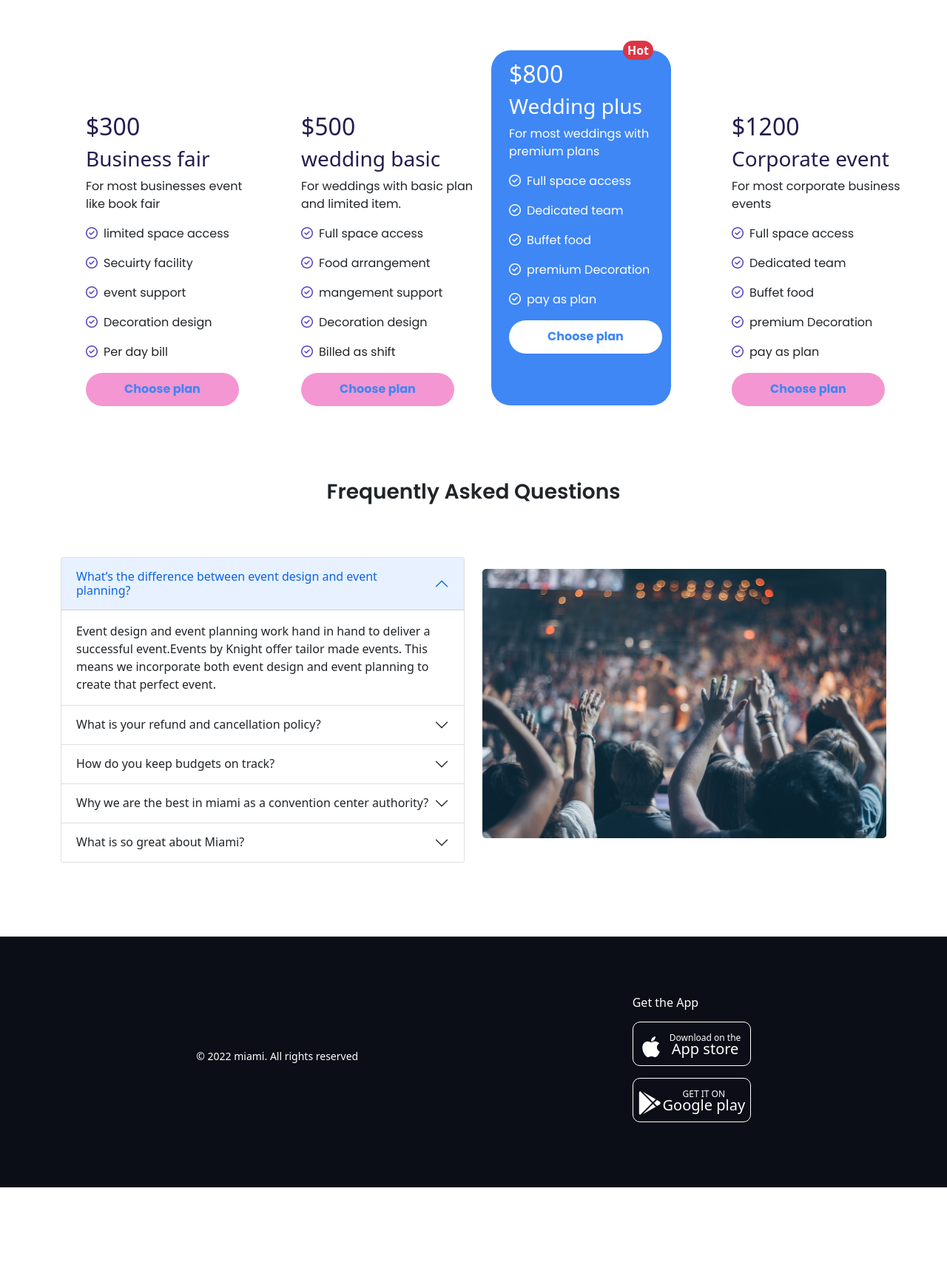
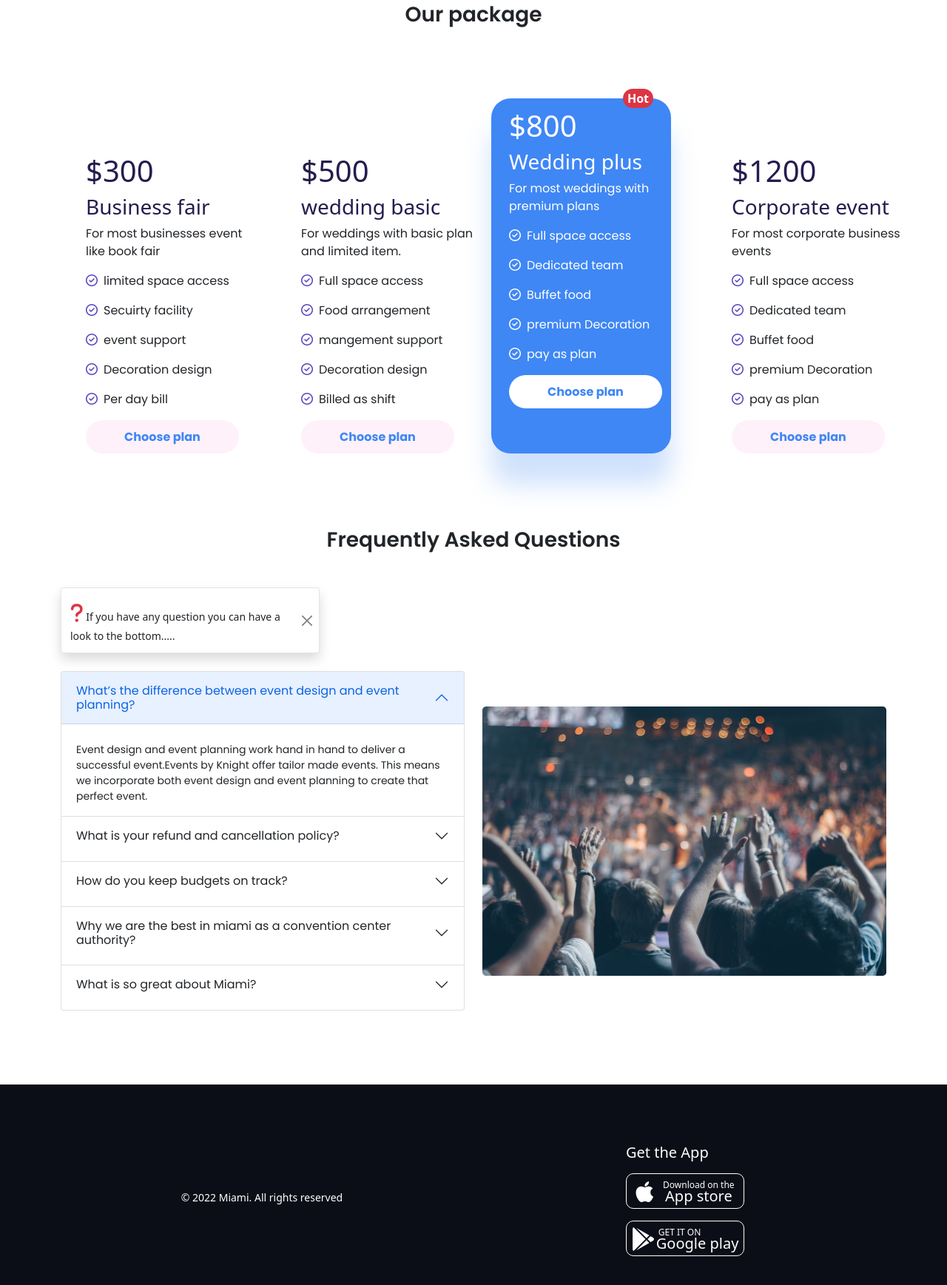
Before and after one commit to md-atiqurrahman/convention-center, a plain HTML site: page index.html in a window 1280 px wide. Shown: the part 769-2506 px from the top of the page at 74% size. Before the commit the page ends 2374 px from the top, so only its background shows below. Drawn offline with nearby package versions, Linux system fonts and the light colour scheme.

Commit message:
add toasts

```diff
--- a/css/style.css
+++ b/css/style.css
@@ -2,6 +2,7 @@
 @import url('https://fonts.googleapis.com/css2?family=Inter&family=Manrope:wght@700&family=Open+Sans:wght@600&family=Poppins:wght@400;600;700&family=Raleway:ital,wght@1,300&family=Roboto:wght@300;500&display=swap');
 @import url('https://fonts.googleapis.com/css2?family=Inter&family=Manrope:wght@700&family=Open+Sans:wght@600&family=Poppins:wght@600;700&family=Raleway:ital,wght@1,300&family=Roboto:wght@300;500&display=swap');
 @import url('https://fonts.googleapis.com/css2?family=Inter&family=Manrope:wght@700&family=Open+Sans:wght@600&family=Poppins:wght@700&family=Raleway:ital,wght@1,300&family=Roboto:wght@300;500&display=swap');
+@import url('https://fonts.googleapis.com/css2?family=Inter&family=Manrope:wght@700&family=Open+Sans:wght@600&family=Poppins:wght@400;600;700;900&family=Raleway:ital,wght@1,300&family=Roboto:wght@300;500&display=swap');
 
 /* common or utilities */
 .f-family{
@@ -18,6 +19,9 @@
 }
 .fw7{
     font-weight: 700;
+}
+.fw9{
+    font-weight: 900;
 }
 /* slider section */
 .btn-white{
@@ -40,7 +44,7 @@
     color: #5243C2;
 }
 .pac-btn{
-    background: #F496D1;
+    background: #f496d221;
     color: #3F87F5;
     border: none;
     border-radius: 24px;
@@ -62,12 +66,17 @@
     width: 232px;
     height: 387px;
     margin-left: 34px;
-    margin-top: 84px;
+    margin-top: 74px;
 }
 .card2{
     height: 480px;
     background: #3F87F5;
     border-radius: 26px;
+    box-shadow: 0px 42px 34px rgba(63, 135, 245, 0.25);
+}
+/* question section */
+.accordion-font{
+    font-size: 14px;
 }
 /* footer section */
 .footer-details{
@@ -77,7 +86,7 @@
 .app-btn{
     background-color: #0B0D17;
     width: 160px;
-    height: 60px;
+    height: 48px;
     margin: 8px 0;
     border: 1px solid white;
     border-radius: 10px;
@@ -88,8 +97,11 @@
     font-weight: 400;
 }
 .p-top{
-margin-top: 10px;
+margin-top: 7px;
 }
 .m-top{
    margin-top: -10px;
 }
+.m-left{
+    margin-left: -48px;
+}
--- a/index.html
+++ b/index.html
@@ -51,7 +51,7 @@
             </nav>
         </section>
         <!-- carousel start -->
-        <section class="container-fluid px-0 m-bottom">
+        <section class="container-fluid px-0 m-bottom" style="height: 584px;">
             <div id="carouselExampleCaptions" class="carousel slide" data-bs-ride="carousel">
                 <div class="carousel-indicators">
                     <button type="button" data-bs-target="#carouselExampleCaptions" data-bs-slide-to="0" class="active"
@@ -69,8 +69,8 @@
                 </div>
                 <div class="carousel-inner">
                     <div class="carousel-item active">
-                        <img src="images/banner.png" class="d-block w-100" alt="...">
-                        <div class="carousel-caption d-none d-md-block">
+                        <img src="images/banner.png" class="d-block h-100" alt="...">
+                        <div class="carousel-caption d-block d-md-block">
                             <h1>The perfect venue for your <br>
                                 next event</h1>
                             <p>Experience exciting varieties of activities and scenery <br> when you book a meeting in
@@ -81,8 +81,8 @@
                         </div>
                     </div>
                     <div class="carousel-item">
-                        <img src="images/banner2.jpg" class="d-block w-100 rounded-bottom" alt="...">
-                        <div class="carousel-caption d-none d-md-block">
+                        <img src="images/banner2.jpg" class="d-block h-100 rounded-bottom" alt="...">
+                        <div class="carousel-caption d-block d-md-block">
                             <h1>The perfect venue for your <br>
                                 next event</h1>
                             <p>Experience exciting varieties of activities and scenery <br> when you book a meeting in
@@ -93,8 +93,8 @@
                         </div>
                     </div>
                     <div class="carousel-item">
-                        <img src="images/banner3.jpg" class="d-block w-100 rounded-bottom" alt="...">
-                        <div class="carousel-caption d-none d-md-block">
+                        <img src="images/banner3.jpg" class="d-block h-100 rounded-bottom" alt="...">
+                        <div class="carousel-caption d-block d-md-block">
                             <h1>The perfect venue for your <br>
                                 next event</h1>
                             <p>Experience exciting varieties of activities and scenery <br> when you book a meeting in
@@ -105,8 +105,8 @@
                         </div>
                     </div>
                     <div class="carousel-item">
-                        <img src="images/banner4.jpg" class="d-block w-100 rounded-bottom" alt="...">
-                        <div class="carousel-caption d-none d-md-block">
+                        <img src="images/banner4.jpg" class="d-block h-100 rounded-bottom" alt="...">
+                        <div class="carousel-caption d-block d-md-block">
                             <h1>The perfect venue for your <br>
                                 next event</h1>
                             <p>Experience exciting varieties of activities and scenery <br> when you book a meeting in
@@ -117,8 +117,8 @@
                         </div>
                     </div>
                     <div class="carousel-item">
-                        <img src="images/banner5.jpg" class="d-block w-100 rounded-bottom" alt="...">
-                        <div class="carousel-caption d-none d-md-block">
+                        <img src="images/banner5.jpg" class="d-block h-100 rounded-bottom" alt="...">
+                        <div class="carousel-caption d-block d-md-block">
                             <h1>The perfect venue for your <br>
                                 next event</h1>
                             <p>Experience exciting varieties of activities and scenery <br> when you book a meeting in
@@ -129,8 +129,8 @@
                         </div>
                     </div>
                     <div class="carousel-item">
-                        <img src="images/banner6.jpg" class="d-block w-100 rounded-bottom" alt="...">
-                        <div class="carousel-caption d-none d-md-block">
+                        <img src="images/banner6.jpg" class="d-block h-100 rounded-bottom" alt="...">
+                        <div class="carousel-caption d-block d-md-block">
                             <h1>The perfect venue for your <br>
                                 next event</h1>
                             <p>Experience exciting varieties of activities and scenery <br> when you book a meeting in
@@ -163,7 +163,7 @@
             <div class="row row-cols-1 row-cols-md-2 row-cols-lg-4 bg-white rounded-3 gy-2 gx-0 gy-md-5 gx-lg-5 pt-5">
                 <div class="col">
                     <div class="card1">
-                        <h2 class="f-color">$300</h2>
+                        <h1 class="f-color">$300</h1>
                         <h3 class="f-color">Business fair</h3>
                         <p class="f-family fw4">For most businesses event
                             like book fair</p>
@@ -183,7 +183,7 @@
                 </div>
                 <div class="col">
                     <div class="card1">
-                        <h2 class="f-color">$500</h2>
+                        <h1 class="f-color">$500</h1>
                         <h3 class="f-color">wedding basic</h3>
                         <p class="f-family fw4">For weddings with basic plan
                             and limited item.</p>
@@ -202,14 +202,14 @@
                         <button class="pac-btn f-family fw7">Choose plan</button>
                     </div>
                 </div>
-                <div class="col-12">
-                    <div class="card2 p-4 w-100">
+                <div class="col">
+                    <div class="card2 p-4 w-100 mt-5 mt-md-4 mt-lg-0">
                         <div class="d-flex justify-content-end margin-top">
                             <div>
                                 <button class="border-0 rounded-pill text-white bg-danger fw-bolder">Hot</button>
                             </div>
                         </div>
-                        <h2 class="text-white">$800</h2>
+                        <h1 class="text-white">$800</h1>
                         <h3 class="text-white">Wedding plus</h3>
                         <p class="f-family fw4 text-white">For most weddings with premium plans</p>
                         <div class="f-family fw4">
@@ -233,7 +233,7 @@
                 </div>
                 <div class="col">
                     <div class="card1">
-                        <h2 class="f-color">$1200</h2>
+                        <h1 class="f-color">$1200</h1>
                         <h3 class="f-color">Corporate event</h3>
                         <p class="f-family fw4">For most corporate business
                             events</p>
@@ -255,12 +255,28 @@
         </section>
         <!-- Question section -->
         <section class="container m-bottom">
-            <h1 class="text-center mb-0 mb-lg-5 f-family fw6 fs-3">Frequently Asked Questions</h1>
-            <div class="row row-cols-1 row-cols-md-1 row-cols-lg-2 pt-0 pt-lg-4">
-                <div class="col">
+            <h1 class="text-center mb-3 mb-md-4 mb-lg-5 f-family fw6 fs-3">Frequently Asked Questions
+            </h1>
+            <div class="toast show align-items-center" role="alert" aria-live="assertive" aria-atomic="true">
+                <div class="d-flex">
+                    <div class="toast-body">
+                        <span class="text-danger fs-3"><i class="fas fa-question"></i></span>
+                        <span>If you have any
+                            question you
+                            can
+                            have a look to
+                            the bottom.....</span>
+                    </div>
+                    <button type="button" class="btn-close me-2 m-auto" data-bs-dismiss="toast"
+                        aria-label="Close"></button>
+                </div>
+            </div>
+            <div class="row row-cols-1 row-cols-md-1 row-cols-lg-2 pt-0 pt-lg-4 flex-column-reverse
+            flex-md-column-reverse flex-lg-row">
+                <div class="col mt-4 mt-md-4 mt-lg-0">
                     <div class="accordion" id="accordionExample">
                         <div class="accordion-item">
-                            <h2 class="accordion-header" id="headingOne">
+                            <h2 class="f-family" id="headingOne">
                                 <button class="accordion-button" type="button" data-bs-toggle="collapse"
                                     data-bs-target="#collapseOne" aria-expanded="true" aria-controls="collapseOne">
                                     What’s the difference between event design and event planning?
@@ -268,7 +284,7 @@
                             </h2>
                             <div id="collapseOne" class="accordion-collapse collapse show" aria-labelledby="headingOne"
                                 data-bs-parent="#accordionExample">
-                                <div class="accordion-body">
+                                <div class="accordion-body  f-family fw4 accordion-font text-dark">
                                     Event design and event planning work hand in hand to deliver a successful
                                     event.Events by Knight offer tailor made events. This means we incorporate both
                                     event design and event planning to create that perfect event.
@@ -276,7 +292,7 @@
                             </div>
                         </div>
                         <div class="accordion-item">
-                            <h2 class="accordion-header" id="headingTwo">
+                            <h2 class="f-family" id="headingTwo">
                                 <button class="accordion-button collapsed" type="button" data-bs-toggle="collapse"
                                     data-bs-target="#collapseTwo" aria-expanded="false" aria-controls="collapseTwo">
                                     What is your refund and cancellation policy?
@@ -284,7 +300,7 @@
                             </h2>
                             <div id="collapseTwo" class="accordion-collapse collapse" aria-labelledby="headingTwo"
                                 data-bs-parent="#accordionExample">
-                                <div class="accordion-body">
+                                <div class="accordion-body f-family fw4 accordion-font text-dark">
                                     Refund/cancellation policies applicable in the following conditions: a) In case, the
                                     buyer cancels the order online before the product has been shipped, the entire order
                                     amount will be refunded. ... Total order amount after deduction of shipment and
@@ -293,7 +309,7 @@
                             </div>
                         </div>
                         <div class="accordion-item">
-                            <h2 class="accordion-header" id="headingThree">
+                            <h2 class="f-family" id="headingThree">
                                 <button class="accordion-button collapsed" type="button" data-bs-toggle="collapse"
                                     data-bs-target="#collapseThree" aria-expanded="false" aria-controls="collapseThree">
                                     How do you keep budgets on track?
@@ -301,14 +317,14 @@
                             </h2>
                             <div id="collapseThree" class="accordion-collapse collapse" aria-labelledby="headingThree"
                                 data-bs-parent="#accordionExample">
-                                <div class="accordion-body">
+                                <div class="accordion-body f-family fw4 accordion-font text-dark">
                                     Using a ledger isn't the only way to track your spending. Another option is to use
                                     budgeting software or a budgeting system to track your expenses. It can save ...
                                 </div>
                             </div>
                         </div>
                         <div class="accordion-item">
-                            <h2 class="accordion-header" id="headingFour">
+                            <h2 class="f-family" id="headingFour">
                                 <button class="accordion-button collapsed" type="button" data-bs-toggle="collapse"
                                     data-bs-target="#collapseFour" aria-expanded="false" aria-controls="collapseFour">
                                     Why we are the best in miami as a convention center authority?
@@ -316,7 +332,7 @@
                             </h2>
                             <div id="collapseFour" class="accordion-collapse collapse" aria-labelledby="headingFour"
                                 data-bs-parent="#accordionExample">
-                                <div class="accordion-body">
+                                <div class="accordion-body f-family fw4 accordion-font text-dark">
                                     Areas like Downtown Miami, North Coconut Grove, and The Islands are perfect places
                                     to live. These neighborhoods have a 60% lower crime rate than the entire city's
                                     average. But again, the safest cities in Miami are pretty expensive, so make sure
@@ -325,7 +341,7 @@
                             </div>
                         </div>
                         <div class="accordion-item">
-                            <h2 class="accordion-header" id="headingFive">
+                            <h2 class="f-family" id="headingFive">
                                 <button class="accordion-button collapsed" type="button" data-bs-toggle="collapse"
                                     data-bs-target="#collapseFive" aria-expanded="false" aria-controls="collapseFive">
                                     What is so great about Miami?
@@ -333,7 +349,7 @@
                             </h2>
                             <div id="collapseFive" class="accordion-collapse collapse" aria-labelledby="headingFive"
                                 data-bs-parent="#accordionExample">
-                                <div class="accordion-body">
+                                <div class="accordion-body f-family fw4 accordion-font text-dark">
                                     Miami is known for its white-sand beaches, warm climate, delicious cuisine, Cuban
                                     coffee, and its Latin-American influences. Some popular attractions include Miami
                                     Beach, South Beach, Zoo Miami, Bayside Marketplace, Little Havana, Ocean Drive, and
@@ -344,7 +360,7 @@
                     </div>
                 </div>
                 <div class="col">
-                    <div class="mt-3">
+                    <div class="mt-2 mt-md-3 mt-lg-5">
                         <img class="w-100" src="images/people.png" alt="">
                     </div>
 
@@ -353,13 +369,17 @@
         </section>
     </main>
     <!-- footer start -->
-    <footer class="footer-details">
-        <div class="d-flex justify-content-around align-items-center">
+    <footer class="container-fluid footer-details">
+        <div
+            class="row row-cols-1 row-cols-lg-2 flex-column-reverse flex-md-column-reverse flex-lg-row gy-5 gy-md-5 gy-lg-0">
+            <div class="col d-flex align-items-center justify-content-center">
                 <div>
-                <p><small class="text-white">© 2022 miami. All rights reserved</small></p>
+                    <p><small class="text-white">© 2022 Miami. All rights reserved</small></p>
                 </div>
+            </div>
+            <div class="col  d-flex align-items-center justify-content-center">
                 <div>
-                <h6 class="text-white">Get the App</h6>
+                    <h6 class="text-white fs-5 fw-normal">Get the App</h6>
                     <div>
                         <a target="_blank" href="https://www.apple.com/itunes/">
                             <button class="app-btn">
@@ -371,7 +391,7 @@
                                         <div>
                                             <span class="btn-font">Download on the</span>
                                         </div>
-                                    <div class=" m-top">
+                                        <div class="m-top">
                                             <span class="fs-5 fw-normal">App store</span>
                                         </div>
                                     </div>
@@ -380,23 +400,24 @@
                         </a>
                     </div>
                     <div>
-                    <a target="_blank" href="https://www.apple.com/itunes/">
+                        <a target="_blank" href="https://play.google.com/store/apps/details?id=com.king.candycrushsaga">
                             <button class="app-btn">
                                 <div class="d-flex justify-content-around">
                                     <div>
                                         <span><i class="fab fa-google-play p-top fs-2"></i></span>
                                     </div>
                                     <div>
-                                    <div>
+                                        <div class="m-left">
                                             <span class="btn-font">GET IT ON</span>
                                         </div>
-                                    <div class=" m-top">
+                                        <div class="m-top">
                                             <span class="fs-5 fw-normal">Google play</span>
                                         </div>
                                     </div>
                                 </div>
                             </button>
                         </a>
+                    </div>
                 </div>
             </div>
         </div>
```
Also changed, not shown: images/googleplay.png (added). Lines whose indentation alone changed are shown as unchanged.
